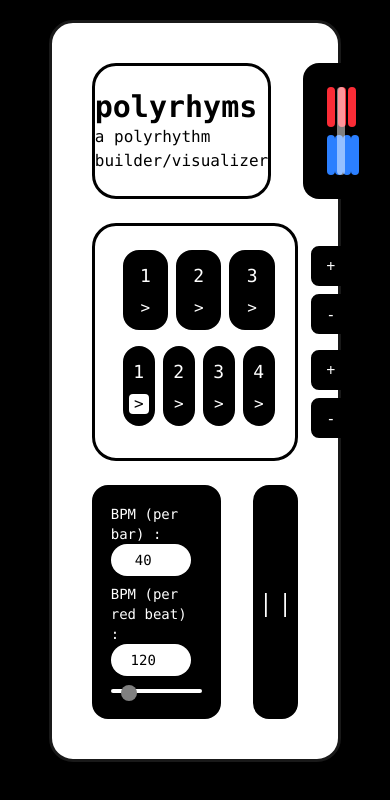
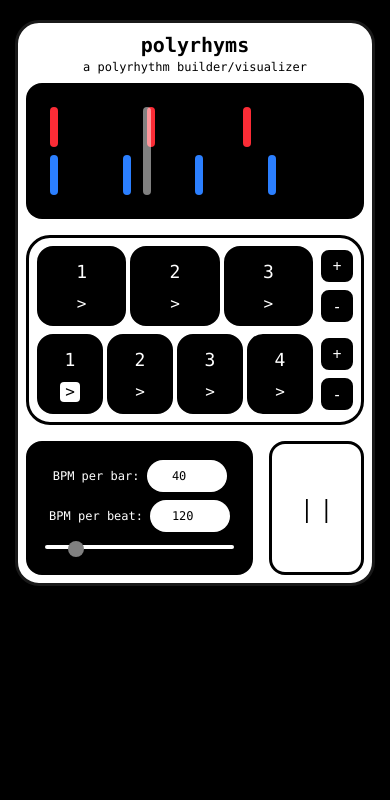
Before and after one commit to shaubby/polyrhyms, a React (Vite) app: page / in a window 390 px wide. Shown: the top 800 px of the page. Built offline with nearby package versions, Linux system fonts and the light colour scheme.

Commit message:
it works on mobile now (hopefully)

```diff
--- a/src/Beat.jsx
+++ b/src/Beat.jsx
@@ -8,7 +8,7 @@ function Beat(props) {
 
     return (
         <>
-        <div onClick={props.click} className={"select-none font-mono flex items-center justify-center min-w-8 flex-1 h-20 mx-1 border-3 rounded-2xl " + colorsList[props.type]}>
+        <div onClick={props.click} className={"select-none font-mono flex items-center justify-center min-w-8 flex-1 h-20 border-3 rounded-2xl " + colorsList[props.type]}>
             <div>
             <p className={"text-lg text-center " + (props.type==1 ? "text-black" : "text-white")}>{props.number}</p>
             <div onClick = {props.accentClick} className={'flex items-center justify-center mt-2 text-md w-5 h-5 rounded-sm ' + (props.accent ? (props.type==1 ? 'text-white bg-black' : 'text-black bg-white') : (props.type==0 ? 'text-white bg-black' : 'text-black bg-white'))}><p className='text-center'>{'>'}</p></div>
--- a/src/Button.jsx
+++ b/src/Button.jsx
@@ -13,7 +13,7 @@ function Button(props) {
 
     return (
         <>
-        <div onMouseUp= {handleMouseUp} onMouseDown={(event) => {handleMouseDown(); props.click();}} className={styles + "flex items-center justify-center h-10 w-10 border-3 border-black rounded-lg " + (props.icon=='+' ? " mt-3 mb-1" : " my-1")}>
+        <div onMouseUp= {handleMouseUp} onMouseDown={(event) => {handleMouseDown(); props.click();}} className={styles + "flex items-center justify-center h-8 w-8 sm:h-10 sm:w-10 border-3 border-black rounded-lg " + (props.icon=='+' ? " mt-3 mb-1" : " my-1")}>
             <p className="select-none   ">{props.icon}</p>
         </div>
         </>
--- a/src/Play.jsx
+++ b/src/Play.jsx
@@ -11,8 +11,8 @@ function Play(props) {
 
     return (
 
-        <div onMouseDown={props.click} className={styles + " flex items-center justify-center h-full border-3 border-black rounded-2xl "}>
-            <p className={'select-none text-2xl ' + (props.value!='running' ? "" : "text-bold")}>{props.value!='running' ? "▶" : "| |"}</p>
+        <div onMouseDown={props.click} className={styles + " flex items-center justify-center h-full border-3 border-black rounded-2xl " + (props.value!='running' ? "bg-black" : "bg-white")}>
+            <p className={'select-none text-2xl ' + (props.value!='running' ? "text-white" : "text-bold text-black")}>{props.value!='running' ? "▶" : "| |"}</p>
         </div>
 
 
--- a/src/Row.jsx
+++ b/src/Row.jsx
@@ -205,12 +205,13 @@ function Row(props) {
 
 
     return (
-        <div  className=' w-3/4 p-10 bg-white border-3 border-lightgray my-5 rounded-3xl'>
-            <div className='flex'>
-                <div className='flex-1 mr-4 border-black border-3 bg-white rounded-3xl flex items-center justify-center'>
-                    <p className='text-md text-black font-mono '><span className='text-3xl font-bold'>polyrhyms</span><br/>a polyrhythm builder/visualizer</p>
+        <div className='min-h-full min-w-full flex items-center justify-center'>
+        <div  className='w-12/13 sm:w-12/13 lg:w-4/5 xl:w-3/4 p-2 text-center sm:text-left sm:p-10 bg-white border-3 border-lightgray my-5 rounded-3xl flex flex-col gap-4'>
+            <div className='flex flex-col sm:flex-row gap-2 sm:gap-4'>
+            <div className='flex-1 sm:p-2 sm:border-black sm:border-3 bg-white rounded-3xl flex items-center justify-center'>
+                    <p className='text-xs sm:text-md text-black font-mono '><span className='text-xl sm:text-3xl font-bold'>polyrhyms</span><br/>a polyrhythm builder/visualizer</p>
                     </div>
-                <div className='flex-1 ml-4 '>
+                <div className='flex-1 '>
                 <ReactAudioContext value={audioContext}>
                 <TimeContext.Provider value = {delay*buttons1.length}>
                 <Visualizer context={audioContext} key={333} beat1={buttons1} beat2={buttons2}/>
@@ -218,16 +219,16 @@ function Row(props) {
                 </ReactAudioContext>
                 </div>
             </div>
-        <div className={"p-2 my-6 bg-white border-black border-3 flex flex-row rounded-3xl"}>
-            <div className='flex-auto'>
-                <div className={"flex m-4"} >
+        <div className={" bg-white border-black border-3 flex flex-row rounded-3xl"}>
+            <div className='flex-auto flex flex-col justify-center gap-2 sm:gap-4'>
+                <div className={"flex mx-2 sm:mx-4 gap-1 sm:gap-2"} >
                     {buttons1.map((button, index) => ( <Beat accentClick = {(event) => handleAccent1(event,index)} key={index} number={index+1} click={() => handleClick1(index)} accent={accent1[index]} type={buttons1[index]}/>))}
                 </div>
-                <div className={"flex m-4"}>
+                <div className={"flex mx-2 sm:mx-4 gap-1 sm:gap-2"}>
                     {buttons2.map((button, index) => ( <Beat accentClick = {(event) => handleAccent2(event,index)} number={index+1} click={() => handleClick2(index)} accent={accent2[index]} type={buttons2[index]} key={index}/>))}
                 </div>
             </div>
-            <div className='flex-none mr-4 ml-4 mb-2'>
+            <div className='flex-none mr-2  sm:mr-4 sm:ml-4 mb-2'>
                 <div className={"flex flex-col"}>
                     <Button key= {23} icon='+' click={() => handleBeat(1)}/>
                     <Button key= {24} icon='-' click={() => handleBeat(-1)}/>
@@ -236,18 +237,18 @@ function Row(props) {
                 </div>
             </div>
         </div>
-        <div className='flex'>
-        <div className={"p-4 bg-black border-black border-3 rounded-2xl flex-1 w-10 mr-4 grow-4 "}>
+        <div className='flex gap-4'>
+        <div className={"p-4 bg-black border-black border-3 rounded-2xl flex-1 w-10 grow-4 "}>
             <div className='font-mono flex-2 relative'>
-                <p className={"text-white edit-profile text-sm"}> BPM (per bar) : <input type="number" value={bpm} onChange={handleBpm} className='text-center p-2 mb-2 text-black bg-white rounded-full h-8 w-20 mr-6'></input><br></br>
-                BPM (per red beat) : <input type="number" value={bpm*buttons1.length} onChange={handleBpm2} className='text-center h-8 p-2 text-black bg-white rounded-full w-20'></input></p>
+                <p className={"text-white edit-profile text-xs sm:text-sm"}> BPM per bar: <input type="number" value={bpm} onChange={handleBpm} className='text-center p-2 mb-2 text-black bg-white rounded-full h-8 w-20'></input><br></br>
+                BPM per beat: <input type="number" value={bpm*buttons1.length} onChange={handleBpm2} className='text-center h-8 p-2 text-black bg-white rounded-full w-20'></input></p>
                 <div></div>
 
                 <input type="range" defaultValue={bpm} min="0" max="300" onChange={handleBpm} className='h-1 w-full'></input>
 
             </div>
         </div>
-        <div className='flex-1 ml-4 grow-2'>
+        <div className='flex-1 grow-2'>
             <Play value={state} click = {() => {
                 if(audioContext.state =='suspended') {
                     audioContext.resume();
@@ -257,7 +258,7 @@ function Row(props) {
             </div>
         </div>
         </div>
-
+        </div>
     )
 }
 
```
